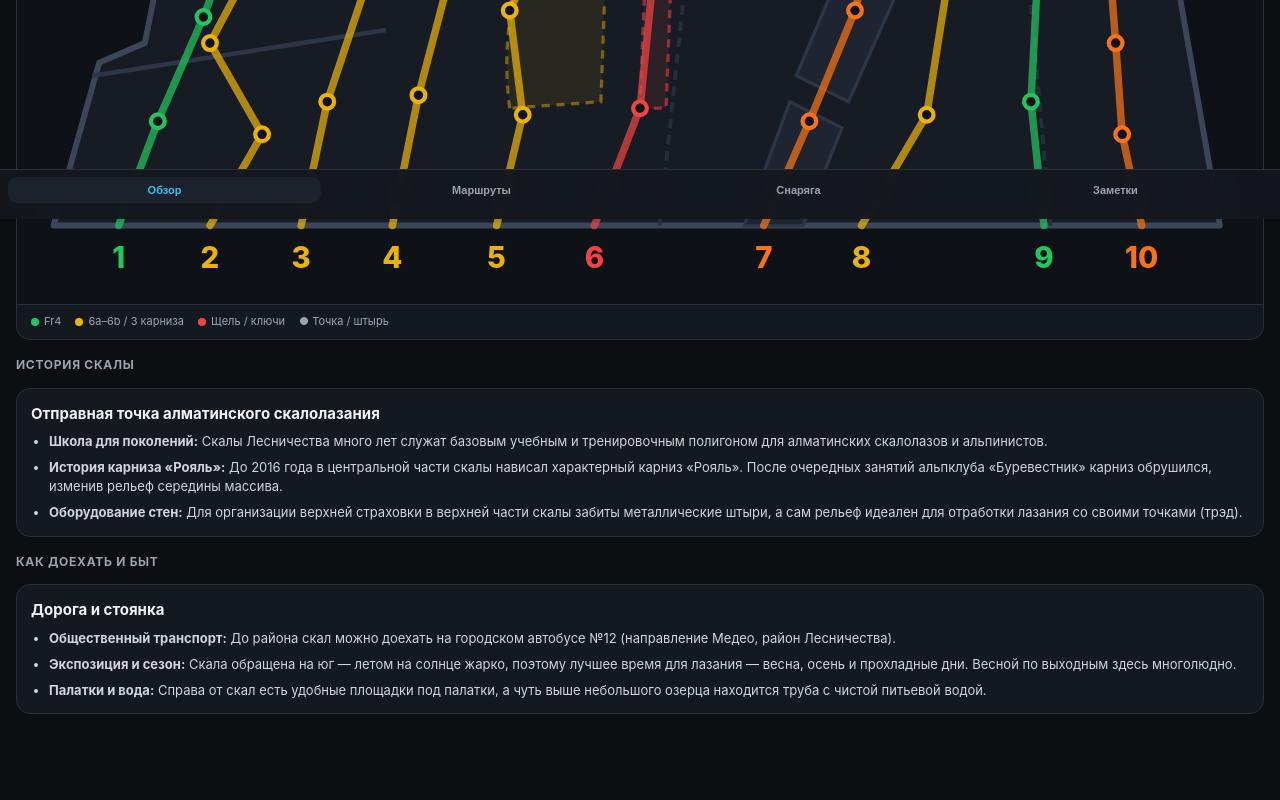
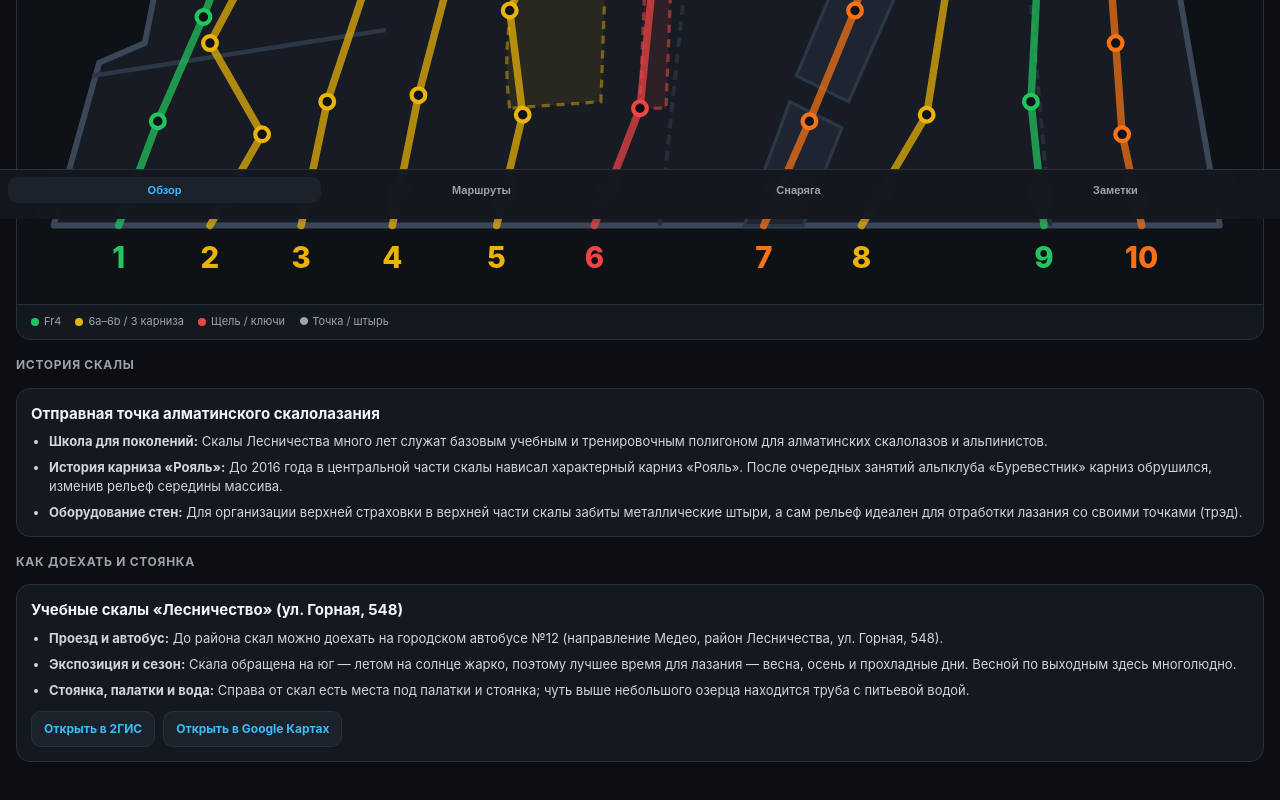
Before and after one commit to belousovandrej880-source/Almaty-topo, a plain HTML site: page index.html in a window 1280 px wide. Shown: the part 581-1381 px from the top of the page. Drawn offline with Linux system fonts and the light colour scheme.

Commit message:
Update index.html

```diff
--- a/index.html
+++ b/index.html
@@ -111,7 +111,6 @@
       white-space: nowrap;
     }
 
-    /* Плавные слайды между вкладками */
     .tab-stage {
       position: relative;
       width: 100%;
@@ -384,6 +383,33 @@
       gap: 7px;
     }
 
+    .map-links {
+      display: flex;
+      flex-wrap: wrap;
+      gap: 8px;
+      margin-top: 12px;
+    }
+
+    .map-link-btn {
+      display: inline-flex;
+      align-items: center;
+      justify-content: center;
+      background: var(--surface-2);
+      border: 1px solid var(--border);
+      color: var(--accent);
+      text-decoration: none;
+      font-size: 12px;
+      font-weight: 700;
+      padding: 8px 12px;
+      border-radius: 10px;
+      transition: border-color 0.15s, background 0.15s;
+    }
+
+    .map-link-btn:hover {
+      border-color: var(--accent);
+      background: var(--accent-dim);
+    }
+
     .grade-badge {
       padding: 4px 10px;
       border-radius: 8px;
@@ -396,7 +422,6 @@
     .g-mid  { background: rgba(234, 179, 8, 0.15); color: var(--yellow); border: 1px solid rgba(234, 179, 8, 0.35); }
     .g-hard { background: rgba(239, 68, 68, 0.15); color: var(--red); border: 1px solid rgba(239, 68, 68, 0.35); }
 
-    /* Tab 2: Detailed Route Selector & Breakdown */
     .route-pills {
       display: flex;
       gap: 6px;
@@ -455,7 +480,6 @@
       color: #e5e7eb;
     }
 
-    /* Tab 3: Gear Table */
     .gear-grid {
       display: flex;
       flex-direction: column;
@@ -486,7 +510,6 @@
       text-align: right;
     }
 
-    /* Tab 4: Logbook, Rating & Notes */
     .log-card {
       background: var(--surface);
       border: 1px solid var(--border);
@@ -683,14 +706,18 @@
         </ul>
       </div>
 
-      <div class="section-label">Как доехать и быт</div>
+      <div class="section-label">Как доехать и стоянка</div>
       <div class="card">
-        <h3>Дорога и стоянка</h3>
+        <h3>Учебные скалы «Лесничество» (ул. Горная, 548)</h3>
         <ul>
-          <li><strong>Общественный транспорт:</strong> До района скал можно доехать на городском автобусе №12 (направление Медео, район Лесничества).</li>
+          <li><strong>Проезд и автобус:</strong> До района скал можно доехать на городском автобусе №12 (направление Медео, район Лесничества, ул. Горная, 548).</li>
           <li><strong>Экспозиция и сезон:</strong> Скала обращена на юг — летом на солнце жарко, поэтому лучшее время для лазания — весна, осень и прохладные дни. Весной по выходным здесь многолюдно.</li>
-          <li><strong>Палатки и вода:</strong> Справа от скал есть удобные площадки под палатки, а чуть выше небольшого озерца находится труба с чистой питьевой водой.</li>
+          <li><strong>Стоянка, палатки и вода:</strong> Справа от скал есть места под палатки и стоянка; чуть выше небольшого озерца находится труба с питьевой водой.</li>
         </ul>
+        <div class="map-links">
+          <a class="map-link-btn" href="https://2gis.kz/almaty/geo/70030076220851768" target="_blank" rel="noopener noreferrer">Открыть в 2ГИС</a>
+          <a class="map-link-btn" href="https://www.google.com/maps/place//data=!4m2!3m1!19sChIJQVyT2tp6gzgRxg063zGVUNw" target="_blank" rel="noopener noreferrer">Открыть в Google Картах</a>
+        </div>
       </div>
     </main>
 
@@ -787,7 +814,6 @@
       tg.setBackgroundColor('#0c0e11');
     }
 
-    // Разметка привязана к фото: №5 «Три карниза» — жёлтым, №6 «Щель» — красным рядом правее
     const LESNICHESTVO_ROUTES = [
       {
         id: 1,
@@ -975,7 +1001,7 @@
     let currentTab = 'overview';
     let userData = JSON.parse(localStorage.getItem('lesnichestvo_journal_v3') || '{}');
     let activeRouteId = 5;
-    let isZoomed = false; // По умолчанию вся скала, чтобы финиш был полностью виден
+    let isZoomed = false;
 
     function createSvgEl(tag, attrs = {}) {
       const el = document.createElementNS('http://www.w3.org/2000/svg', tag);
@@ -989,7 +1015,6 @@
         points: '10,192 24,142 38,136 46,96 62,88 74,56 96,48 116,34 142,38 164,24 192,28 214,18 244,26 266,36 292,32 314,52 336,92 354,112 368,192'
       }));
 
-      // Визуальные контуры зоны «Три карниза» (жёлтый) и «Щель» (красный) по фото
       parent.appendChild(createSvgEl('path', {
         d: 'M 150,156 Q 146,126 160,96 Q 154,66 172,38 L 182,42 L 178,154 Z',
         fill: 'rgba(234, 179, 8, 0.08)',
@@ -1183,7 +1208,6 @@
         zoomGroup.appendChild(num);
       });
 
-      // Подписи старта, ключа и финиша видны на выбранном маршруте, при этом финиш не выходит за рамку
       const [sx, sy] = selected.start;
       const [kx, ky] = selected.keyPoint;
       const [ax, ay] = selected.anchor;
```
